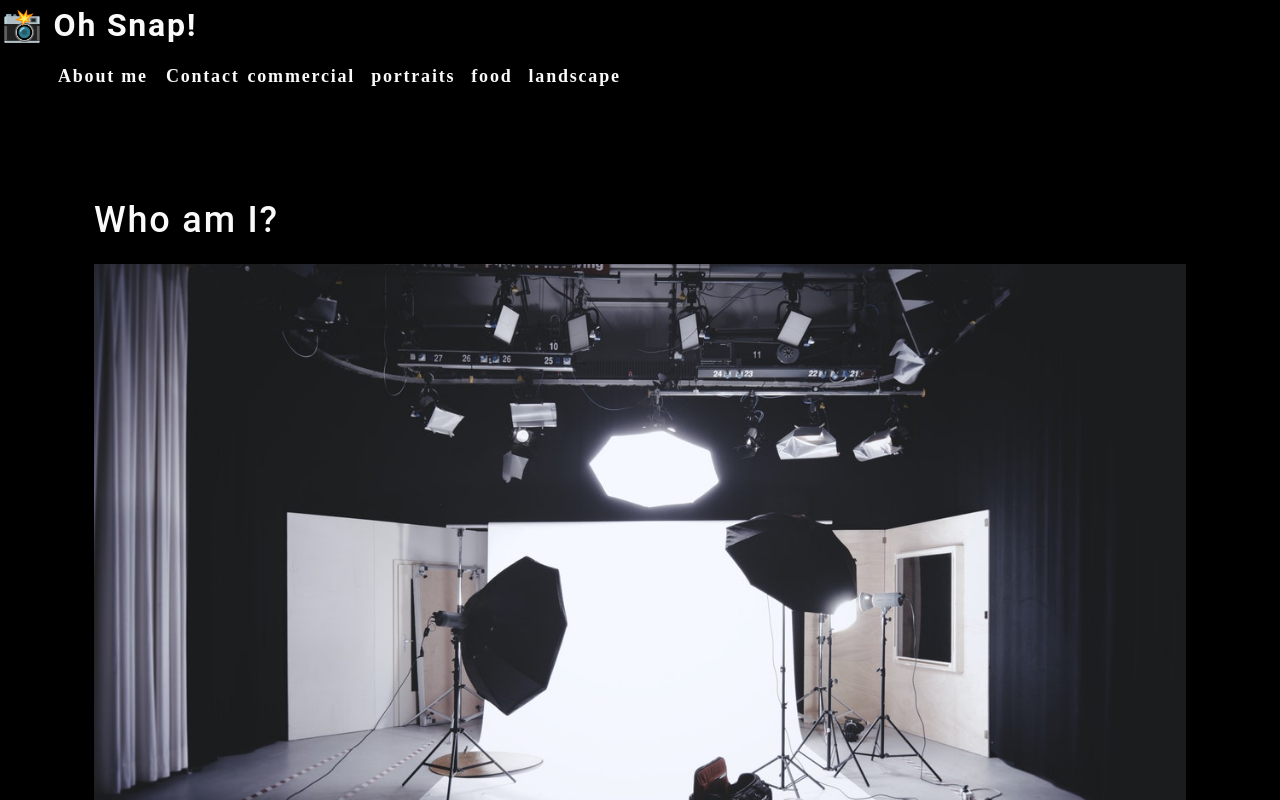
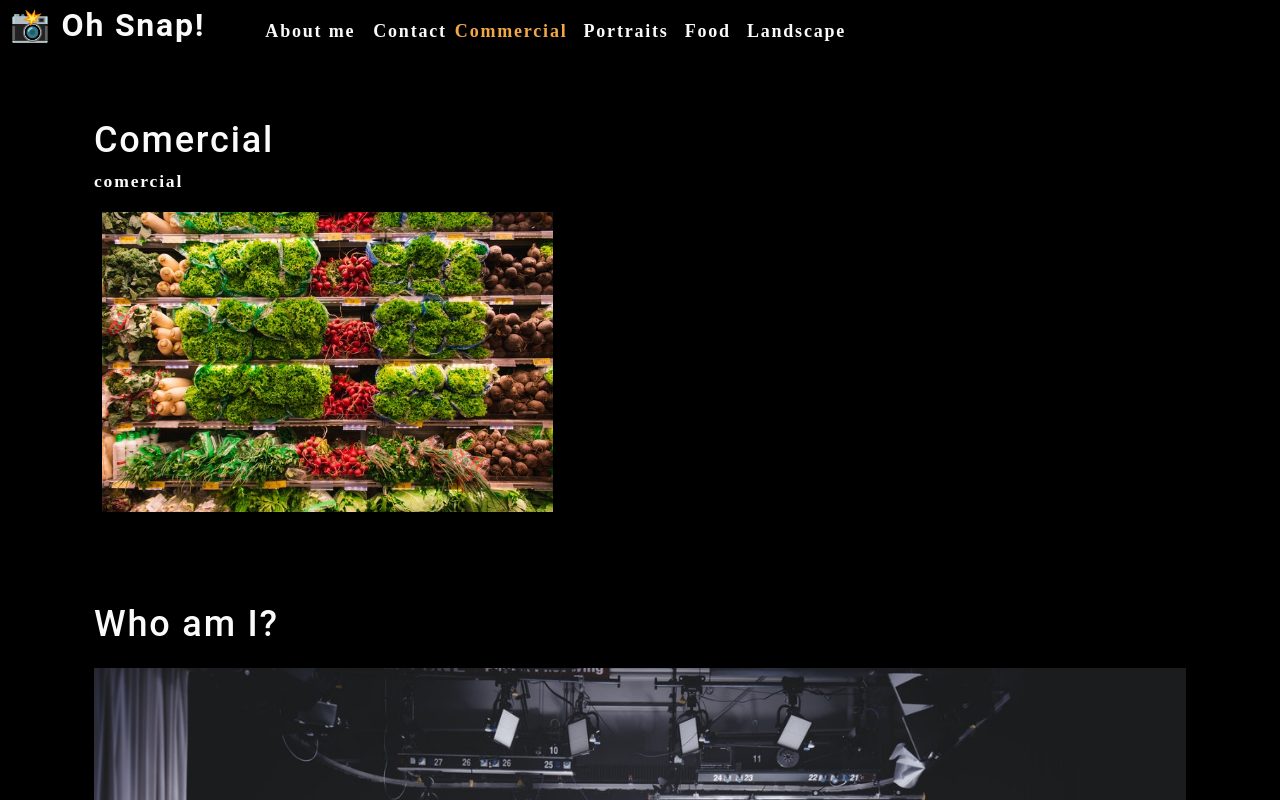
Before and after one commit to banjosquash/photo-port, a React (Create React App) app: page / in a window 1280 px wide. Shown: the top 800 px of the page. Built offline with nearby package versions, Linux system fonts and the light colour scheme.

Commit message:
added hooks to re render category title

```diff
--- a/src/App.js
+++ b/src/App.js
@@ -1,20 +1,33 @@
-
+import React, { useState } from 'react';
 import './App.css';
-import React from 'react';
 import About from './components/About';
 import Nav from './components/Nav';
-
+import Gallery from './components/Gallery';
 
 function App() {
+  const [categories] = useState([
+    {
+      name: 'commercial',
+      description: 'Photos of grocery stores, food trucks, and other commercial projects',
+    },
+    { name: 'portraits', description: 'Portraits of people in my life' },
+    { name: 'food', description: 'Delicious delicacies' },
+    { name: 'landscape', description: 'Fields, farmhouses, waterfalls, and the beauty of nature' },
+  ]);
+
+  const [currentCategory, setCurrentCategory] = useState(categories[0]);
+
   return (
     <div>
-      <Nav>
-
-      </Nav>
+      <Nav
+      categories={categories}
+      setCurrentCategory={setCurrentCategory}
+      currentCategory={currentCategory}
+      ></Nav>
       <main>
-        <About>
-        </About>
-      </main>
+        <Gallery></Gallery>
+        <About></About>
+     </main>
     </div>
   );
 }
--- /dev/null
+++ b/src/components/Gallery/index.js
@@ -0,0 +1,26 @@
+import React from 'react';
+import { capitalizeFirstLetter } from '../../utils/helpers';
+import photo from '../../assets/small/commercial/0.jpg';
+
+const Gallery = (props)=> {
+
+const currentCategory = {
+    name: 'comercial',
+    description: 'Photos of grocery stores, food trucks, and other commercial projects',
+};
+    return (
+        <section>
+            <h1>{capitalizeFirstLetter(currentCategory.name)}</h1>
+            <p>{currentCategory.name}</p>
+            <div className='flex-row'>
+                <img
+                src={photo}
+                alt='commercial example'
+                className='img-thumbnail mx-1'
+                />
+            </div>
+        </section>
+    );
+}
+
+export default Gallery;
--- a/src/components/Nav/index.js
+++ b/src/components/Nav/index.js
@@ -1,34 +1,29 @@
-import React from 'react';
+import React, { useEffect } from "react";
+import { capitalizeFirstLetter } from "../../utils/helpers";
 
-const Nav = () => {
-    const categories = [
-        {
-            name: "commercial",
-            description:
-                "Photos of grocery stores, food trucks, and other commercial projects",
-        },
-        { name: "portraits", description: "Portraits of people in my life" },
-        { name: "food", description: "Delicious delicacies" },
-        {
-            name: "landscape",
-            description: "Fields, farmhouses, waterfalls, and the beauty of nature",
-        },
-    ];
 
-    function categorySelected(name) {
-        console.log(`${name} Clicked`)
-    }
+function Nav(poop) {
+const {
+    categories = [],
+    setCurrentCategory,
+    currentCategory,
+} = poop
+
+useEffect(() => {
+  document.title = capitalizeFirstLetter(currentCategory.name);
+}, [currentCategory]);
+
   return (
-        <header>
+    <header className="flex-row px-1">
       <h2>
-                <a href="/" data-testid="link">
-                    <span role="img" aria-label="camera"> 📸</span> Oh Snap!
+        <a data-testid="link" href="/">
+          <span role="img" aria-label="camera">📸</span> Oh Snap!
         </a>
       </h2>
       <nav>
         <ul className="flex-row">
           <li className="mx-2">
-                        <a href="#about" data-testid="about">
+            <a href="#about">
               About me
             </a>
           </li>
@@ -36,19 +31,23 @@
             <span>Contact</span>
           </li>
           {categories.map((category) => (
-                        <li
-                            className="mx-1"
-                            key={category.name}
+            <li className={`mx-1 ${
+                currentCategory.name === category.name && 'navActive'
+                }`}
+                key={category.name}>
+              <span
+                onClick={() => {
+                  setCurrentCategory(category)
+                }}
               >
-                            <span onClick={categorySelected} >
-                                {category.name}
+                {capitalizeFirstLetter(category.name)}
               </span>
             </li>
           ))}
         </ul>
       </nav>
     </header>
-    )
+  );
 }
 
 export default Nav;
```
Lines whose indentation alone changed are shown as unchanged.
